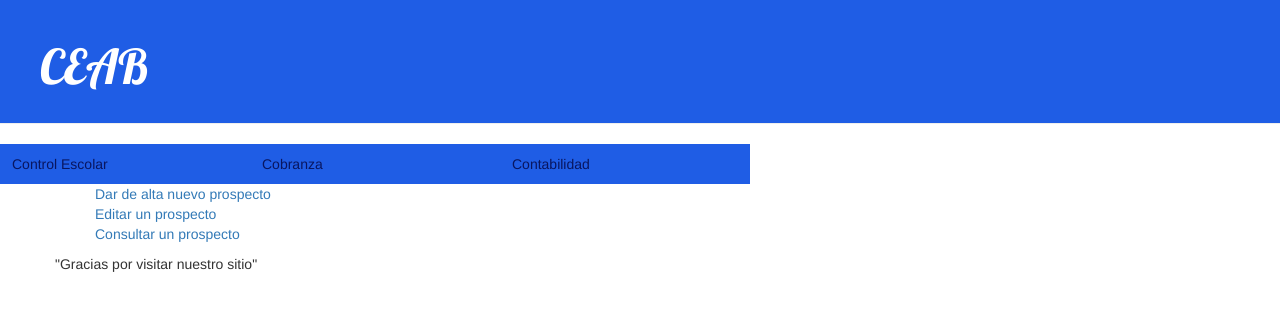
After one commit to webCEAB/deprecated-webCEAB, a Django app: page /prospecto_raiz/ in a window 1280 px wide. The commit adds this page. Shown: the top 311 px of the page. Run offline with Django 3.2, Linux system fonts and the light colour scheme; some libraries are stand-ins or nearby versions.

Commit message:
1.-Mejoré la visualización de la cabecera con el color de la institución :D y corregí el error de que no se visualizaban bien los submenús; 2.-Creeé la platilla prospecto_raiz.html, la url a prospecto_raiz/ y la vista prospecto_raiz, entonces puse en base.html que al dar click en la opción prospectos del menú raiz se muestre dicha vista y funciona :D

```diff
--- a/siad/static/css/siad.css
+++ b/siad/static/css/siad.css
@@ -1,11 +1,11 @@
 .page-header {
-    background-color: #ff9400;
+    background-color: #1F5DE5;
     margin-top: 0;
     padding: 20px 20px 20px 40px;
 }
 
 .page-header h1, .page-header h1 a, .page-header h1 a:visited, .page-header h1 a:active {
-    color: #ffffff;
+    color: #FFFFFF;
     font-size: 36pt;
     text-decoration: none;
 }
@@ -32,7 +32,7 @@
 }
 
 .top-menu, .top-menu:hover, .top-menu:visited {
-    color: #ffffff;
+    color: #1F5DE5;
     float: right;
     font-size: 26pt;
     margin-right: 20px;
@@ -46,35 +46,18 @@
     color: #000000;
 }
 
-* {
-    margin: 0;
-    padding: 0;
-    border: o none;
-    position: relative;
-}
-
-#header {
-    width:500px;
-    font-family:Arial, Helvetica, sans-serif;
-}
-
 ul, ol {
     list-style:none;
 }
 
-.nav {
-    width:500px; /*Le establecemos un ancho*/
-    margin:0 auto; /*Centramos automaticamente*/
-}
-
-
 .nav > li {
     float:left;
+    width: 250px;
 }
 
 .nav li a {
-    background-color:#ff9400;
-    color:#fff;
+    background-color:#1F5DE5;
+    color:#091660;
     text-decoration:none;
     padding:10px 12px;
     display:block;
@@ -86,8 +69,7 @@
 
 .nav li ul {
     display:none;
-    position:absolute;
-    min-width:140px;
+    position: relative;
 }
 
 .nav li:hover > ul {
@@ -98,7 +80,6 @@
     position:relative;
 }
 
-.nav li ul li ul {
-    right:-140px;
-    top:0px;
+.nav li ul:hover > li {
+    display:block;
 }
--- a/siad/templates/base.html
+++ b/siad/templates/base.html
@@ -1,6 +1,6 @@
 <!DOCTYPE HTML PUBLIC "­//W3C//DTD HTML 4.01//EN">
 {% load staticfiles %}
-<html lang="en">
+<html lang="es">
 	<head>
 		<title>Sistema CEAB</title>
 		<link rel="stylesheet" href="//maxcdn.bootstrapcdn.com/bootstrap/3.2.0/css/bootstrap.min.css">
@@ -12,12 +12,14 @@
 		<header>
 		    <div class="page-header">
 		        <h1><a href="/">CEAB</a></h1>
+		    </div>
+		</header>
 		        <div id="header">
 		        	<nav>
 						<ul class="nav">
 							<li><a href="">Control Escolar</a>
 								<ul>
-									<li><a href="">Prospectos</a></li>
+									<li><a href="{% url 'prospecto_raiz' %}">Prospectos</a></li>
 									<li><a href="">Alumnos</a></li>
 									<li><a href="">Calendario de clases</a></li>
 								</ul>
@@ -37,8 +39,6 @@
 						</ul>
 					</nav>
 				</div>
-		    </div>
-		</header>
 	    <div class="content container">
 	        <div class="row">
 	            <div class="col-md-8">
--- /dev/null
+++ b/siad/templates/siad/prospecto_raiz.html
@@ -0,0 +1,11 @@
+{% extends 'base.html' %}
+
+{% block content %}
+	<div>
+		<ul>
+			<li><a href="">Dar de alta nuevo prospecto</a></li>
+			<li><a href="">Editar un prospecto</a></li>
+			<li><a href="">Consultar un prospecto</a></li>
+		</ul>
+	</div>
+{% endblock content %}
--- a/siad/urls.py
+++ b/siad/urls.py
@@ -2,4 +2,5 @@
 from . import views
 urlpatterns = [
 	url(r'^$', views.index),
+	url(r'^prospecto_raiz/$', views.prospecto_raiz, name='prospecto_raiz'),
 	]
--- a/siad/views.py
+++ b/siad/views.py
@@ -46,3 +46,6 @@
     else:
         form = FormularioContactos()
     return render(request, 'formmulario_contactos.html', {'form': form})
+
+def prospecto_raiz(request):
+    return render(request,'siad/prospecto_raiz.html')
```
